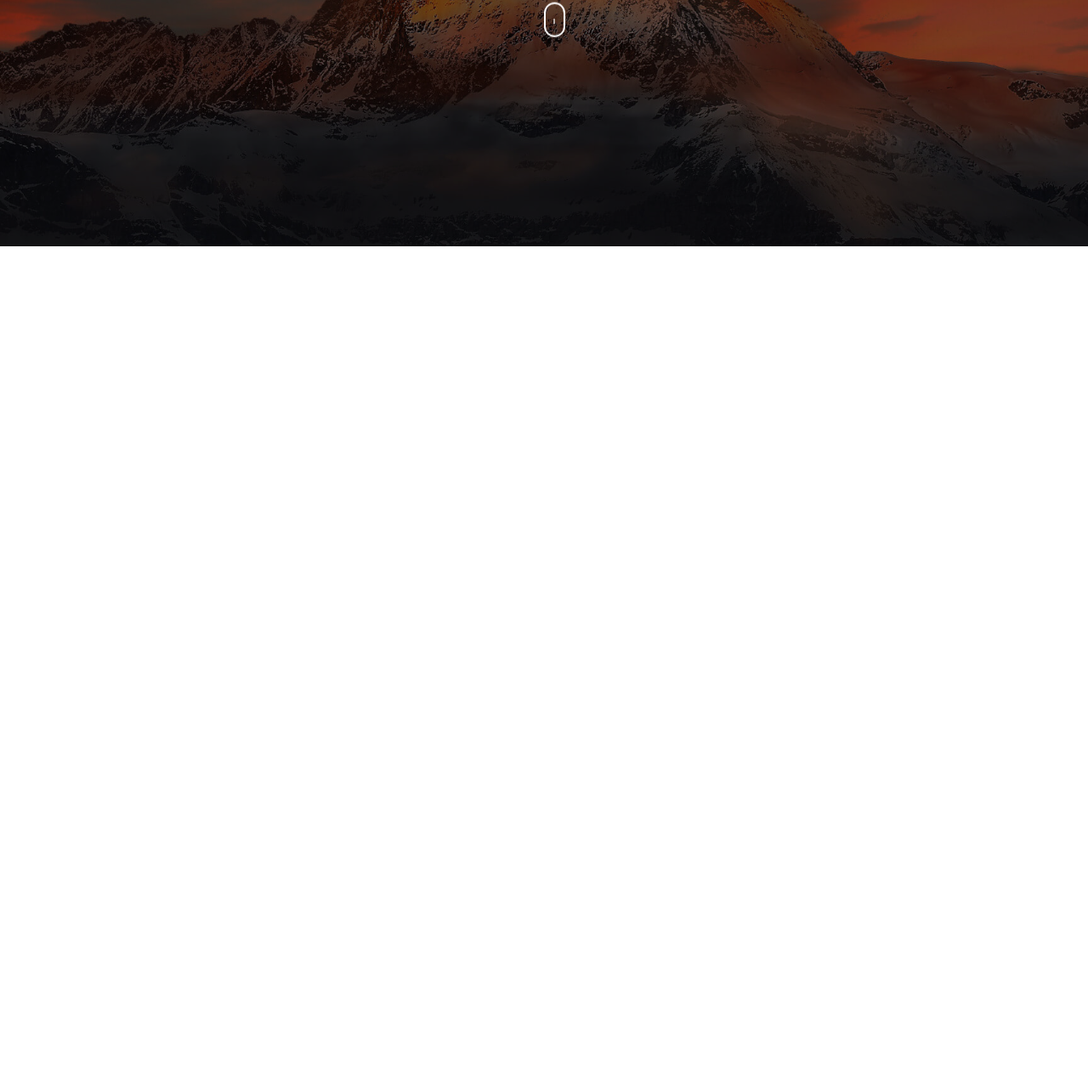
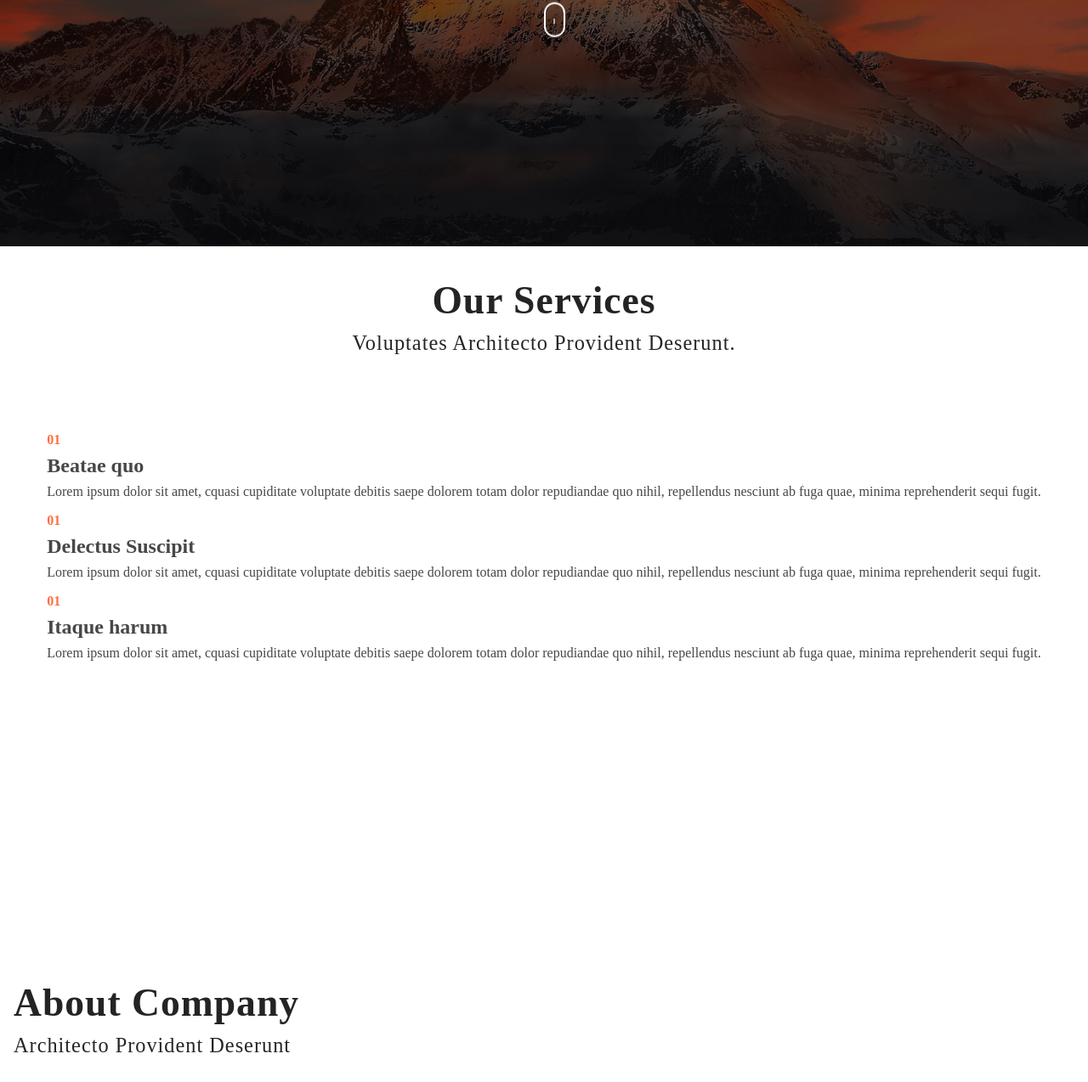
Before and after one commit to Ibad-Ahmed-Khan/leadsmark, a plain HTML site: page index.html in a window 1280 px wide. Shown: the part 510-1784 px from the top of the page at 85% size. Before the commit the page ends 800 px from the top, so only its background shows below. Drawn offline with Linux system fonts and the light colour scheme.

Commit message:
about__complete

```diff
--- a/index.html
+++ b/index.html
@@ -36,12 +36,63 @@
 
     <!-- hero__section -->
 
-    <div class="hero container flex__column">
+    <div class="hero container">
         <h3>leadmark landing page</h3>
         <h1>we are creative</h1>
         <div class="hero__animation"></div>
     </div>
 
     <!-- end__hero__section -->
+
+    <!-- services__section -->
+
+    <div class="services container">
+        <div class="top">
+            <h2>our services</h2>
+            <p>Voluptates architecto provident deserunt.</p>
+        </div>
+        <div class="bottom">
+                <div class="bottom__box">
+                    <h2>Beatae quo</h2>
+                <p>Lorem ipsum dolor sit amet, cquasi cupiditate voluptate debitis saepe dolorem totam dolor repudiandae quo nihil, repellendus nesciunt ab fuga quae, minima reprehenderit sequi fugit.</p>
+                </div>
+                <div class="bottom__box">
+                    <h2>Delectus Suscipit</h2>
+                <p>Lorem ipsum dolor sit amet, cquasi cupiditate voluptate debitis saepe dolorem totam dolor repudiandae quo nihil, repellendus nesciunt ab fuga quae, minima reprehenderit sequi fugit.</p>
+                </div>
+                <div class="bottom__box">
+                    <h2>Itaque harum</h2>
+                <p>Lorem ipsum dolor sit amet, cquasi cupiditate voluptate debitis saepe dolorem totam dolor repudiandae quo nihil, repellendus nesciunt ab fuga quae, minima reprehenderit sequi fugit.</p>
+                </div>
+        </div>
+    </div>
+
+    <!-- end__services__section -->
+
+    <!--about__section  -->
+
+    <div class="about">
+        <div class="top">
+            <h2>about company</h2>
+            <p>Architecto provident deserunt</p>
+        </div>
+    </div>
+    <div class="bottom">
+        <div class="about__left">
+            <p>Lorem ipsum dolor sit amet, consectetur adipisicing elit. Voluptate molestiae temporibus et tenetur unde quasi, cum nemo quo, molestias architecto alias voluptatibus corrupti corporis earum. Necessitatibus maxime modi ipsam, quod!</p>
+        <img class="table" src="./imgs/about.jpg" alt="">
+        </div>
+        <div class="about__right">
+            <div class="right__img">
+                <img class="about__img" src="./imgs/about-1.jpg" alt="">
+            <img class="about__img" src="./imgs/about-2.jpg" alt="">
+            </div>
+        </div>
+        <p>Lorem ipsum dolor sit amet, consectetur adipisicing elit. Nemo iusto quidem laborum atque, sapiente ipsa excepturi fuga cum sed in assumenda eos quasi harum culpa laboriosam nulla, incidunt quae. Voluptatum.</p>
+        <p class="bold">Aliquid fuga sunt velit, temporibus molestias ab. Ipsa nesciunt totam, aliquid dignissimos.</p>
+        <p>Lorem ipsum dolor sit amet, consectetur adipisicing elit. Nesciunt ut a dolorem, consectetur, eos suscipit consequatur magnam est dolore obcaecati adipisci expedita, vero, iste ducimus qui numquam animi facilis officia?</p>
+    </div>
+
+    <!--end__about__section  -->
 </body>
 </html>
--- a/style.css
+++ b/style.css
@@ -7,13 +7,15 @@
 :root {
     --white--clr:white;
     --black--clr:black;
-    --gray--clr:gray;
+    --light__black--clr:rgba(0, 0, 0, 0.859);
+    --real__gray--clr: gray;
+    --gray--clr:rgb(72, 70, 70);
     --orange--clr:rgb(255, 110, 66);
 
     --100--fs:clamp(.7rem,.9vw,.9rem);
-    --200--fs:clamp(1.1rem,1.2vw,1.2rem);
-    --300--fs:clamp(1.4rem,1.6vw,1.7rem);
-    --400--fs:clamp(1.5rem,1.8vw,1.9rem);
+    --200--fs:clamp(1rem,1.9vw,3rem);
+    --300--fs:clamp(1rem,2.4vw,3rem);
+    --400--fs:clamp(1.3rem,2.5vw,1.9rem);
     --500--fs:clamp(1.8rem,2vw,2.1rem);
     --600--fs:clamp(2.1rem,2.5vw,2.7rem);
     --700--fs:clamp(2.5rem,6vw,6.1rem);
@@ -23,9 +25,9 @@
 
 .container {
     display: flex;
+    flex-direction: column;
     align-items: center;
     justify-content: center;
-    /* border: 2px solid red; */
     height: 100vh;
 }
 
@@ -39,11 +41,17 @@
     flex-direction: column;
 }
 
+.bold {
+    font-weight: bold;
+}
+
 /* end__again__and__again */
 
 
 .header {
     position: fixed;
+    max-height: 4rem;
+    background: var(--white--clr);
     /* border: 2px solid red; */
     width: 100%;
 }
@@ -94,8 +102,8 @@
 
 .header__label {
     display: block;
-    position: absolute;
-    top: 1rem;
+    position: fixed;
+    top: 1.5rem;
     right: 1rem;
     width: 1.6rem;
     height: 1.6rem;
@@ -106,7 +114,7 @@
 .header__label span {
     display: block;
     position: relative;
-    background: var(--white--clr);
+    background: var(--black--clr);
     width: 100%;
     height: 3px;
     border-radius: 1rem;
@@ -149,7 +157,7 @@
 .hero h3 {
     font-weight: 100;
     letter-spacing: .4rem;
-    font-size: var(--400--fs);
+    font-size: var(--300--fs);
 }
 
 .hero h1 {
@@ -181,9 +189,99 @@
     opacity: 0.6;
 }
 
+
 @keyframes mymove {
     from {transform: translateY(120%);}
     to {transform: translateY(300%);}
   }
 
 /* end__hero__section */
+
+/* services */
+
+.services {
+    display: grid;
+    place-items: center;
+    /* border: 2px solid red; */
+}
+
+.top {
+    /* border: 2px solid red; */
+    text-align: center;
+    color: var(--light__black--clr);
+    font-size: var(--400--fs);
+    letter-spacing: 1px;
+    text-transform: capitalize;
+}
+
+.top p {
+    font-size: var(--200--fs);
+    margin-top: 10px;
+}
+
+.bottom {
+    height: 70vh;
+    margin-inline: 1rem;
+}
+
+.bottom p {
+    color: var(--gray--clr);
+}
+
+.bottom__box {
+    margin-top: 2rem;
+    margin-inline: 2rem;
+}
+
+.bottom__box::before {
+    content: '01';
+    font-weight: bolder;
+    color: var(--orange--clr);
+}
+
+.bottom__box > * {
+    margin-top: .5rem;
+}
+
+/* end__services */
+
+
+/* about__section */
+
+.about {
+    margin-top: 4rem;
+    margin-inline: 1rem;
+}
+
+.about :first-child {
+    width: 100%;
+    text-align: left;
+}
+
+.about :first-child > *:nth-child(2) {
+    margin-bottom: 2rem;
+}
+
+.bottom > * {
+    margin-top: 1rem;
+    color: var(--gray--clr);
+}
+
+.table {
+    width: clamp(25rem,40vw,50rem);
+    height: clamp(15rem,25vw,25rem);
+}
+
+.right__img {
+    width: 26rem;
+    /* border: 2px solid red; */
+    display: flex;
+    justify-content: space-between;
+}
+
+.about__img {
+    width: clamp(12rem,22vw,28rem);
+    height: clamp(12rem,22vw,28rem);
+}
+
+/* send__about__section */
```
